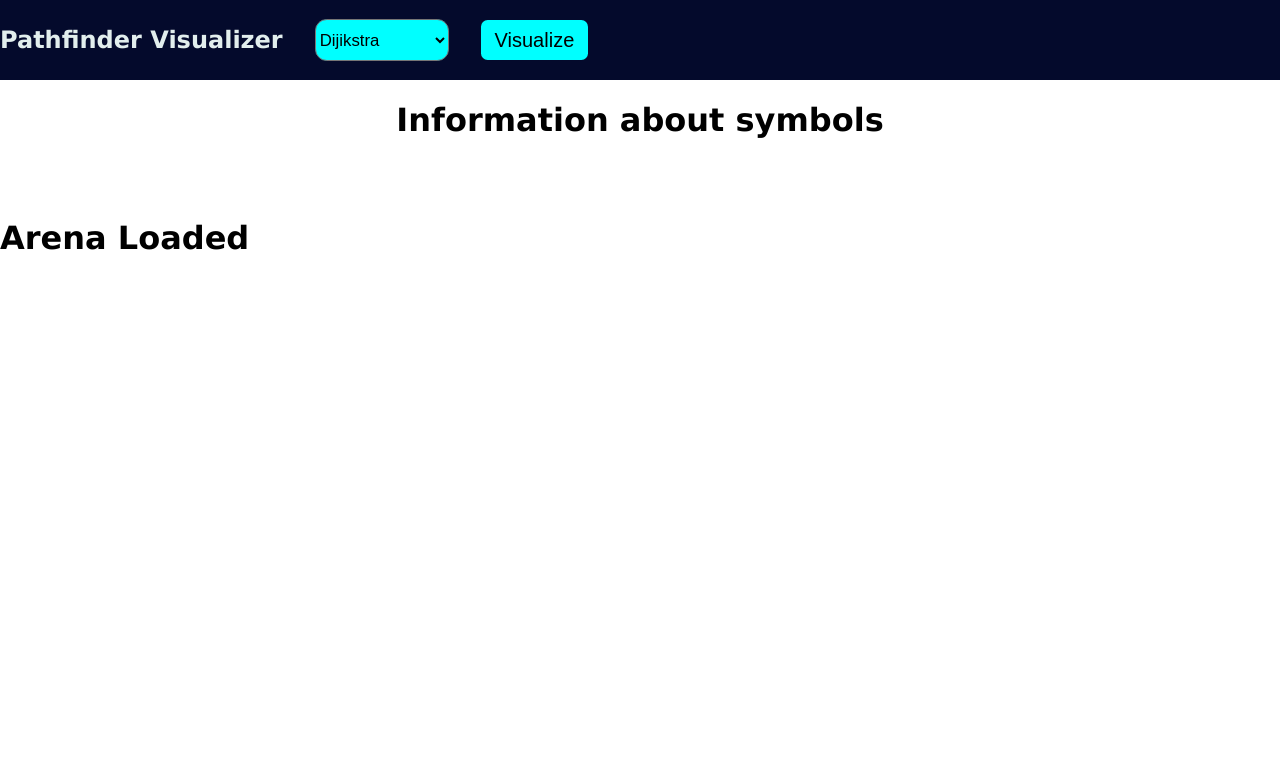
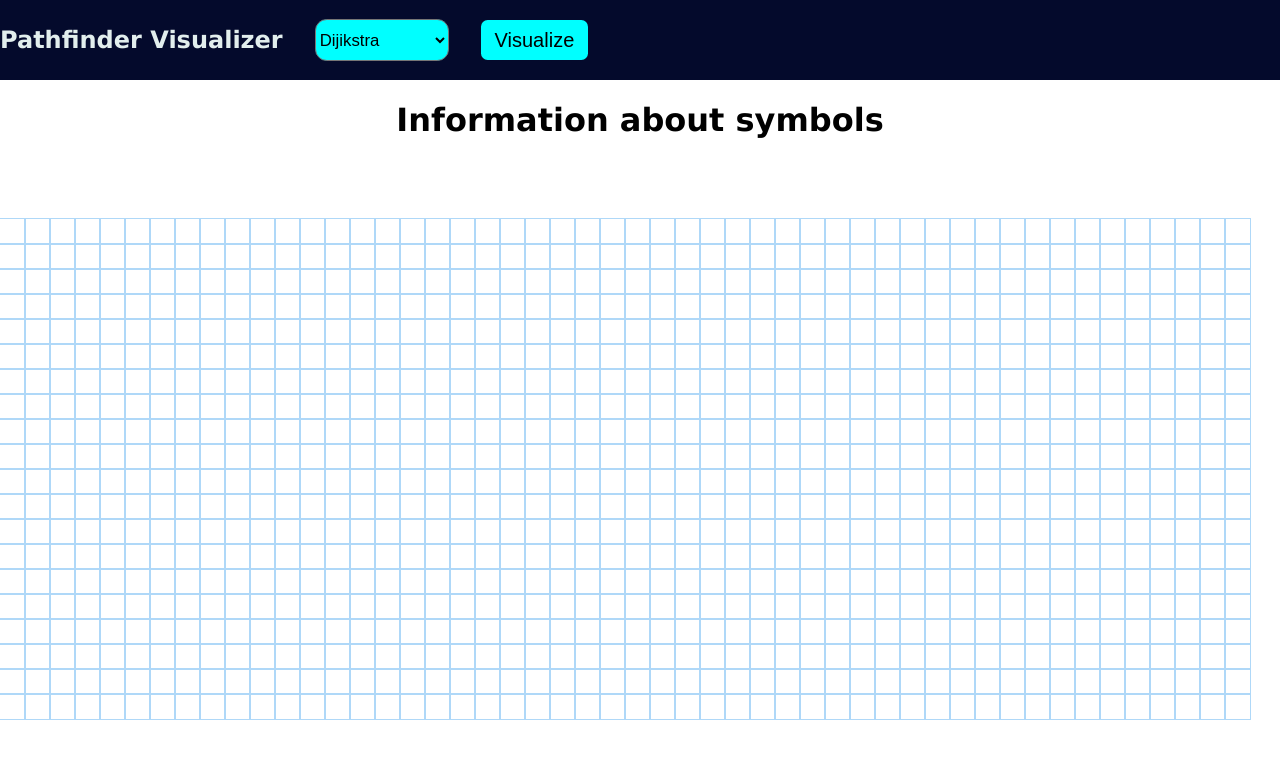
Before and after one commit to manmodesanket/pathfinder-visualizer, a React (Vite) app: page / in a window 1280 px wide. Shown: the top 758 px of the page. Built offline with nearby package versions, Linux system fonts and the light colour scheme.

Commit message:
basic grid rendered

```diff
--- a/src/components/Arena.js
+++ b/src/components/Arena.js
@@ -1,4 +1,5 @@
 import React from "react";
+import Node from "./Node";
 
 class Arena extends React.Component {
   constructor() {
@@ -24,7 +25,13 @@ class Arena extends React.Component {
     } else {
       return (
         <div className="arena">
-          <h1>Arena Loaded</h1>
+          {this.state.grid.map((row, i) => (
+            <div key={i}>
+              {row.map((node, nodeIdx) => (
+                <Node key={nodeIdx} row={row}></Node>
+              ))}
+            </div>
+          ))}
         </div>
       );
     }
--- /dev/null
+++ b/src/components/Node.js
@@ -0,0 +1,15 @@
+import React from "react";
+import "../css/node.css";
+
+class Node extends React.Component {
+  constructor(props) {
+    super(props);
+  }
+
+  render() {
+    console.log(this.props.key);
+    return <div className="node"></div>;
+  }
+}
+
+export default Node;
--- /dev/null
+++ b/src/css/node.css
@@ -0,0 +1,6 @@
+.node {
+  display: inline-block;
+  width: 25px;
+  height: 25px;
+  outline: 1px solid rgb(175, 216, 248);
+}
```
